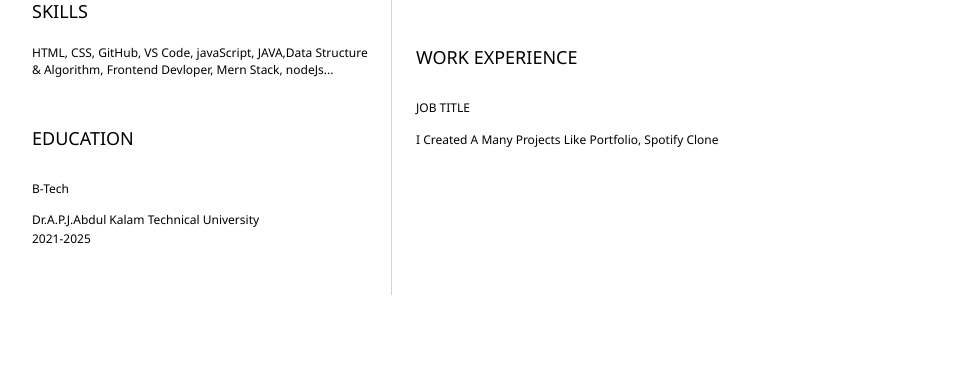
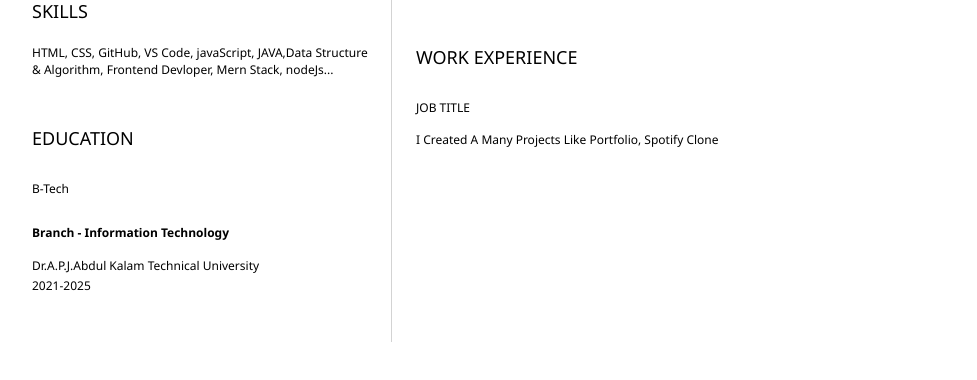
Before and after one commit to kumarshubhh/resume, a plain HTML site: page index.html in a window 1280 px wide. Shown: the part 358-738 px from the top of the page, without its empty margins (152-1129 px from the left). Drawn offline with Linux system fonts and the light colour scheme.

Commit message:
deploy on github page

```diff
--- a/index.html
+++ b/index.html
@@ -41,6 +41,8 @@
 					<h2>EDUCATION</h2>
 					<!-- your education -->
                     <h3>B-Tech</h3>
+					<h4>Branch - Information Technology</h4>
+
                     <p>
                         Dr.A.P.J.Abdul Kalam Technical University
                     </p>
```
